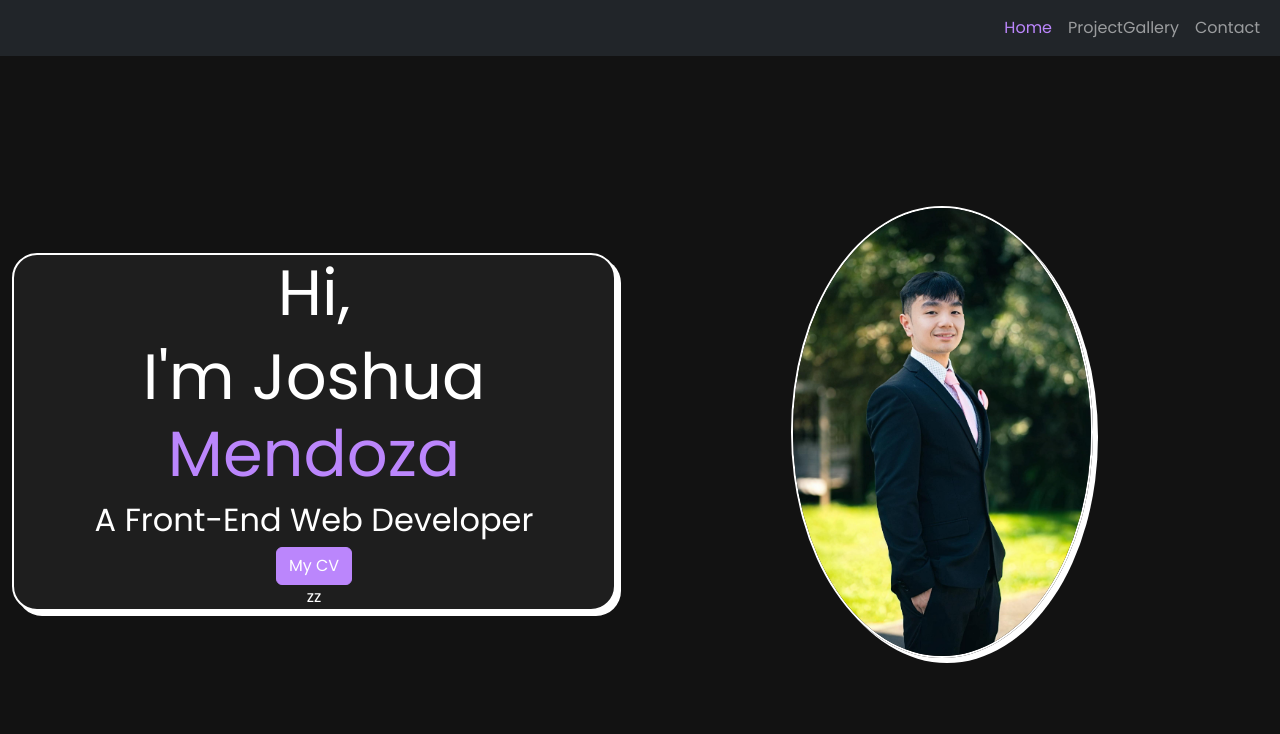
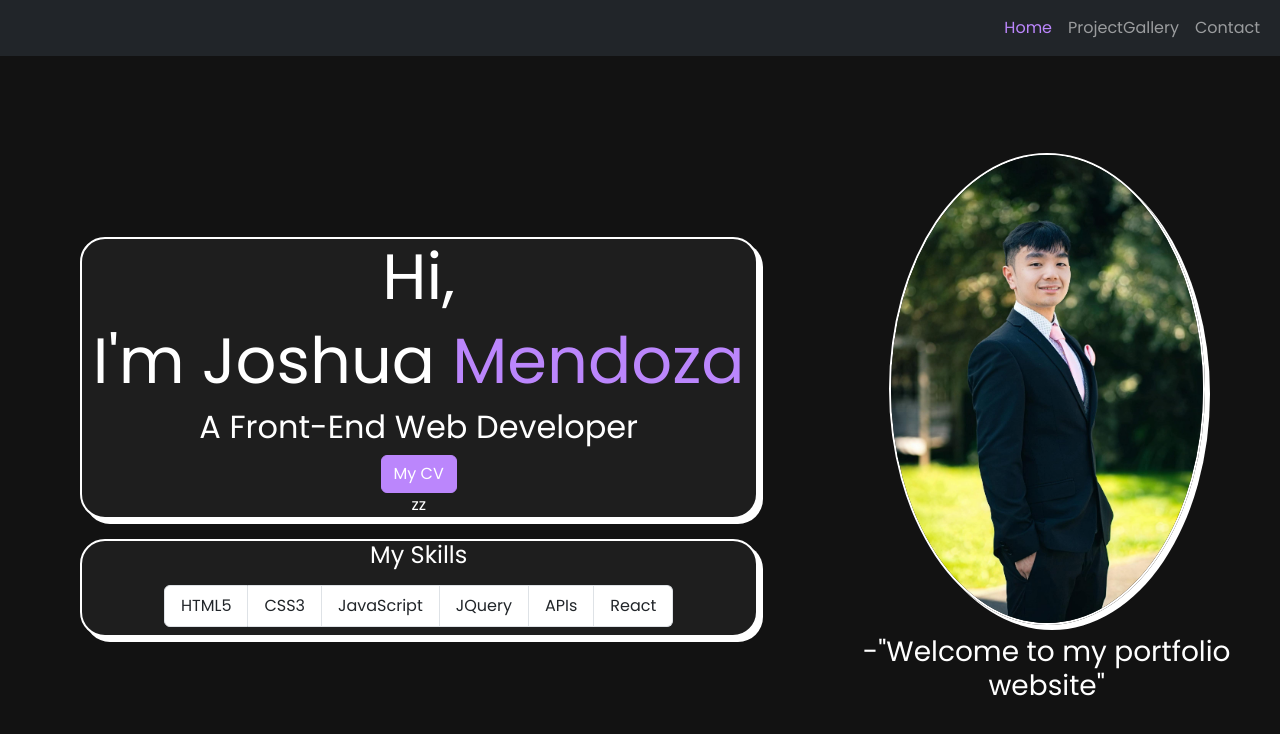
Before and after one commit to josh484/react-portfolio, a React (Vite) app: page / in a window 1280 px wide. Shown: the top 734 px of the page. Built offline with nearby package versions, Linux system fonts and the light colour scheme.

Commit message:
added skills in home page

```diff
--- a/src/App.css
+++ b/src/App.css
@@ -12,16 +12,22 @@
 
 
 .jumboPicture img{
-    width: 50%;
+    width: 80%;
     border-radius: 25px;
     border: 2px solid white;
     box-shadow: 5px 5px;
+}
+
+.jumboPicture{
+    margin-bottom: 10px;
 }
 
 #rightMe{
     display: flex;
     justify-content: center;
     align-items: center;
+    flex-flow: column wrap;
+    text-align: center;
 }
 
 #leftMe {
@@ -32,6 +38,20 @@
 }
 
 #aboutMe{
+    display: flex;
+    flex-flow: column wrap;
+    justify-content: center;
+    align-items: center;
+    background-color: #1e1e1e;
+    border-radius: 25px;
+    border: 2px solid white;
+    box-shadow: 5px 5px;
+    text-align: center;
+    margin-bottom: 20px;
+    margin-top: 10px;
+}
+
+#skills{
     display: flex;
     flex-flow: column wrap;
     justify-content: center;
--- a/src/components/Contact.jsx
+++ b/src/components/Contact.jsx
@@ -21,17 +21,6 @@ function Contact() {
             [name]: value,
         });
     };
-
-    const handleFormSubmit = (event) => {
-
-        alert(`Hello ${formData.name}, You're email has been sent`);
-        setFormData({
-            name: '',
-            email: '',
-            description: ''
-        });
-    }
-
 
     return (
         <>
--- a/src/components/Home.jsx
+++ b/src/components/Home.jsx
@@ -3,14 +3,15 @@ import Container from 'react-bootstrap/Container';
 import Row from 'react-bootstrap/Row';
 import Col from 'react-bootstrap/Col';
 import Button from 'react-bootstrap/Button';
+import ListGroup from 'react-bootstrap/ListGroup';
 import me from '../assets/images/me.jpeg'
 
 function Home() {
     return (
         <Container fluid id='frontGrid'>
             <Row id='frontRow'>
-                <Col xs={12} lg={6} id='leftMe'>
-                    <div id='aboutMe'>
+                <Col xs={12} lg={8} id='leftMe'>
+                    <div id='aboutMe' className='col-lg-10 col-sm-8'>
                         <h1>Hi,</h1>
                         <h1>I'm Joshua <span id='mendozaC'>Mendoza</span></h1>
                         <h2>A Front-End Web Developer</h2>
@@ -21,11 +22,23 @@ function Home() {
                             zz
                         </div>
                     </div>
+                    <div id='skills' className='col-lg-10 col-sm-8'>
+                        <h4>My Skills</h4>
+                        <ListGroup key={'md'} horizontal={'md'} className="my-2">
+                            <ListGroup.Item>HTML5</ListGroup.Item>
+                            <ListGroup.Item>CSS3</ListGroup.Item>
+                            <ListGroup.Item>JavaScript</ListGroup.Item>
+                            <ListGroup.Item>JQuery</ListGroup.Item>
+                            <ListGroup.Item>APIs</ListGroup.Item>
+                            <ListGroup.Item>React</ListGroup.Item>
+                        </ListGroup>
+                    </div>
                 </Col>
-                <Col xs={12} lg={6} id='rightMe'>
+                <Col xs={12} lg={4} id='rightMe'>
                     <div className="jumboPicture text-center">
                         <img src={me} className="rounded-circle" alt="Picture Of Me" />
                     </div>
+                    <h3>-"Welcome to my portfolio website"</h3>
                 </Col>
 
             </Row>
```
